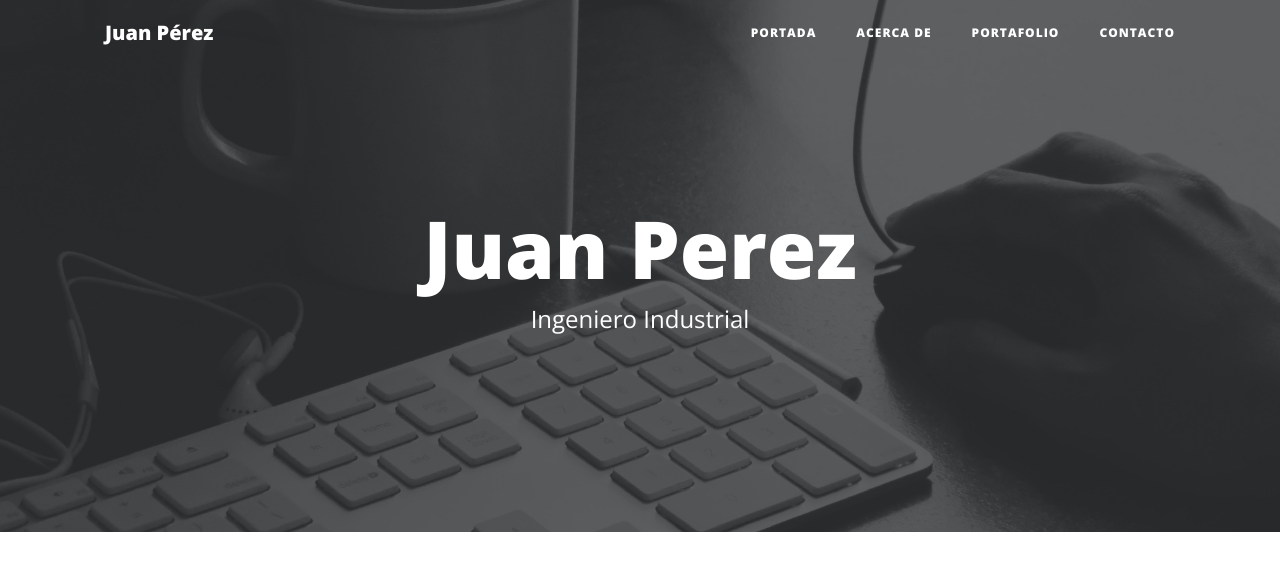
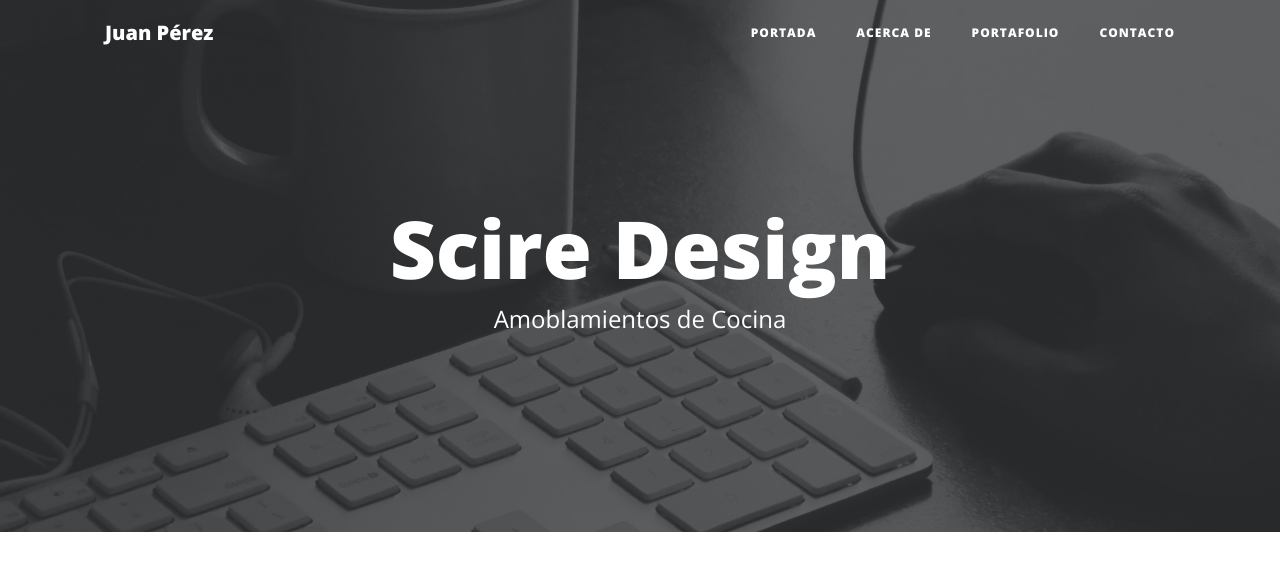
Before and after one commit to feliscire/web-portada, a Django app: page / in a window 1280 px wide. Shown: the top 572 px of the page. Run offline with Django 5.2, Linux system fonts and the light colour scheme; some libraries are stand-ins or nearby versions.

Commit message:
Actulizo el Home con Nombre nuevo

```diff
--- a/webpersonal/core/templates/core/home.html
+++ b/webpersonal/core/templates/core/home.html
@@ -5,6 +5,6 @@
 {% block background %}{% load static %}{% static 'core/img/home-bg.jpg' %}{% endblock %}
 
 {% block headers %}
-    <h1>Juan Perez</h1>
-    <span class="subheading">Ingeniero Industrial</span>
+    <h1>Scire Design</h1>
+    <span class="subheading">Amoblamientos de Cocina</span>
 {% endblock %}
```
Also changed, not shown: requirements.txt (+15 -0 lines), 1 other file.
